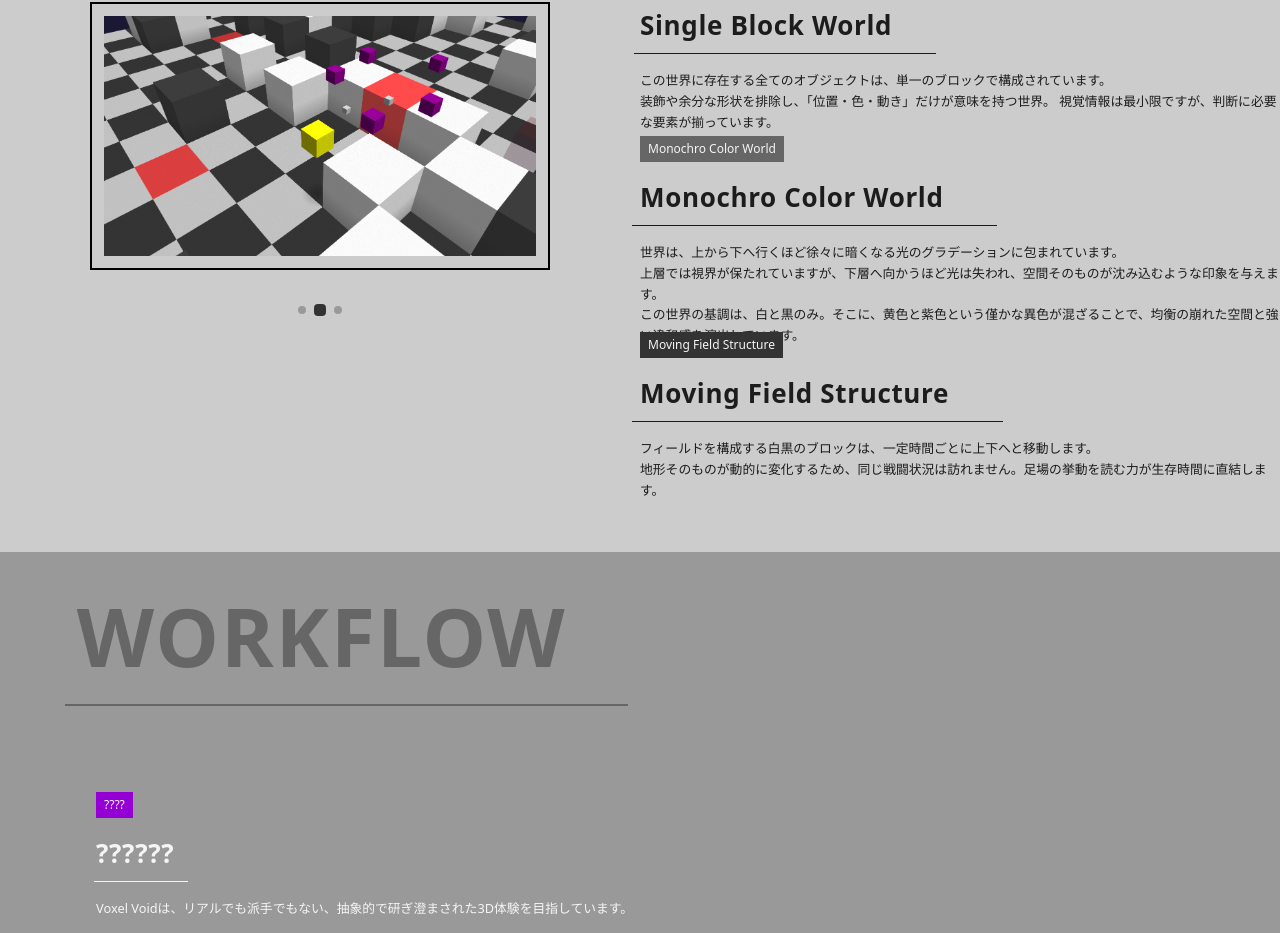
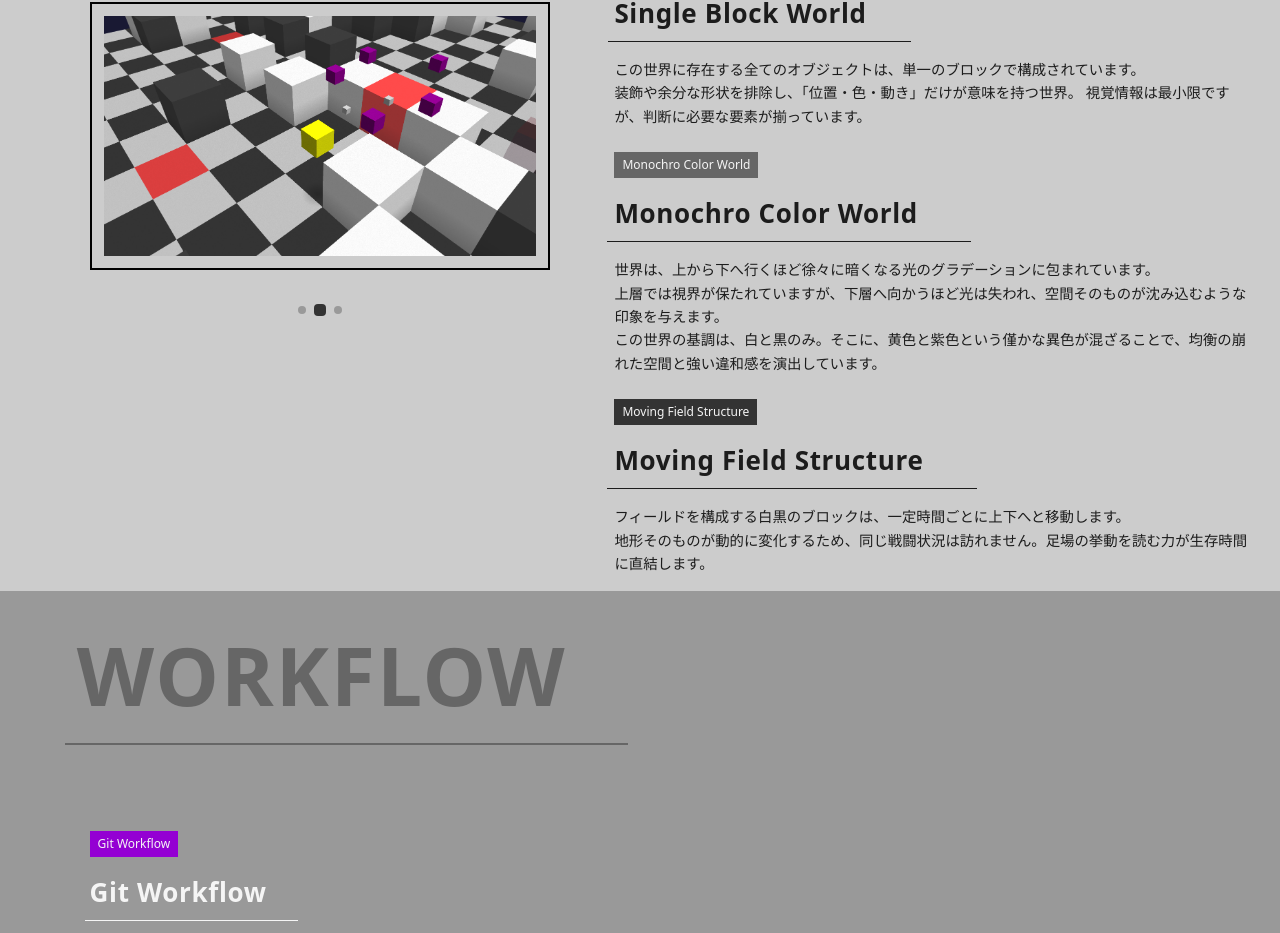
Before and after one commit to iwasi24k/web-repository, a React (Vite) app: page / in a window 1280 px wide. Shown: the part 1848-2781 px from the top of the page. Built offline with nearby package versions, Linux system fonts and the light colour scheme.

Commit message:
Workflowセクションの中身を実装

```diff
--- a/src/components/sections/HomeSections.tsx
+++ b/src/components/sections/HomeSections.tsx
@@ -48,7 +48,7 @@ export const HOME_SECTIONS_DATA = [
     titleSize: "text-[5svh] md:text-[9dvh] lg:text-[10dvh]",
     bgColor: VOID_COLORS.GRAY_2,
     textColor: VOID_COLORS.GRAY_3,
-    sectionSize: CUSTOM_SIZE_CLASS_MAX,
+    sectionSize: CUSTOM_SIZE_CLASS,
     content: <Workflow />
   },
   {
--- a/src/components/sections/development/DeveloperComments.tsx
+++ b/src/components/sections/development/DeveloperComments.tsx
@@ -3,10 +3,9 @@ import TopicSection from "../../../layouts/TopicSection";
 
 const DeveloperComments = () => {
     return (
-      <div className="flex flex-col gap-[3svh] pb-[7svh] pt-[20svh] md:gap-0 md:pb-0">
+      <div className="flex flex-col gap-[5svh] pl-[7svw] pr-[7svw] pb-[7svh] pt-[20svh] md:gap-[10vh] md:pl-[7vw] md:pr-0 md:pt-[30vh] md:pb-0">
         <TopicSection
           align="left"
-          position="pl-[7svw] pr-[7svw] md:pl-0 md:pr-0 md:top-[30dvh] md:left-[7.5dvw]"
           label={{
             text: "Comments",
             textColor: VOID_COLORS.WHITE,
--- a/src/components/sections/development/GameEngineering.tsx
+++ b/src/components/sections/development/GameEngineering.tsx
@@ -3,10 +3,9 @@ import TopicSection from "../../../layouts/TopicSection";
 
 const GameEngineering = () => {
     return (
-      <div className="flex flex-col gap-[3svh] pb-[7svh] pt-[20svh] md:gap-0 md:pb-0">
+      <div className="flex flex-col gap-[5svh] pl-[7svw] pr-[7svw] pb-[7svh] pt-[20svh] md:gap-[10vh] md:pl-[7vw] md:pr-0 md:pt-[30vh] md:pb-0">
         <TopicSection
           align="left"
-          position="pl-[7svw] pr-[7svw] md:pl-0 md:pr-0 md:top-[30dvh] md:left-[7.5dvw]"
           label={{
             text: "????",
             textColor: VOID_COLORS.WHITE,
--- a/src/components/sections/development/WebEngineering.tsx
+++ b/src/components/sections/development/WebEngineering.tsx
@@ -3,10 +3,9 @@ import TopicSection from "../../../layouts/TopicSection";
 
 const WebEngineering = () => {
     return (
-      <div className="flex flex-col gap-[3svh] pb-[7svh] pt-[20svh] md:gap-0 md:pb-0">
+      <div className="flex flex-col gap-[5svh] pl-[7svw] pr-[7svw] pb-[7svh] pt-[20svh] md:gap-[10vh] md:pl-[7vw] md:pr-0 md:pt-[30vh] md:pb-0">
         <TopicSection
           align="left"
-          position="pl-[7svw] pr-[7svw] md:pl-0 md:pr-0 md:top-[30dvh] md:left-[7.5dvw]"
           label={{
             text: "????",
             textColor: VOID_COLORS.WHITE,
--- a/src/components/sections/development/Workflow.tsx
+++ b/src/components/sections/development/Workflow.tsx
@@ -1,35 +1,42 @@
 import { VOID_COLORS } from "../../../design/colors";
 import TopicSection from "../../../layouts/TopicSection";
+// import TransitionButton from "../../ui/TransitionButton";
+import gitImage from "../../../assets/gitFlow2.svg";
 
 const Workflow = () => {
     return (
-      <div className="flex flex-col gap-[3svh] pb-[7svh] pt-[20svh] md:gap-0 md:pb-0">
+      <div className="flex flex-col gap-[5svh] pl-[7svw] pr-[7svw] pb-[7svh] pt-[20svh] md:gap-[10vh] md:pl-[7vw] md:pr-0 md:pt-[30vh] md:pb-0">
         <TopicSection
           align="left"
-          position="pl-[7svw] pr-[7svw] md:pl-0 md:pr-0 md:top-[30dvh] md:left-[7.5dvw]"
           label={{
-            text: "????",
+            text: "Git Workflow",
             textColor: VOID_COLORS.WHITE,
             blockColor: VOID_COLORS.PURPLE,
           }}
           title={{
-            text: "??????",
+            text: "Git Workflow",
             textColor: VOID_COLORS.WHITE,
             textSize: "text-[3svh] md:text-[3.25dvh]",
           }}
           descriptionColor={VOID_COLORS.WHITE}
           description={
             <>
-              <p className="mb-4">
-                Voxel Voidは、リアルでも派手でもない、抽象的で研ぎ澄まされた3D体験を目指しています。<br />
-              </p>
-              <p className="-mt-1">
-                「単一ブロックのVoxel感×白黒Voidの静寂×変動する足場」が三位一体となり、他にない"ミニマルで緊張感のある立体空間"が特徴です。<br />
-                シンプルでありながら奥行のある世界観とそれを支える独自構造を大切に制作しておりますので、ぜひその空気感を楽しんでいただければ幸いです。
+              <p className="-mb-4">
+                疑似チーム開発：個人開発で、Git/GitHubを用いて「PC A（デスクトップPC）」と「PC B（ノートPC）」を使い分け、複数人による共同開発を再現。<br />
+                ブランチ戦略： feature/ブランチでの機能開発、developへのマージ、mainでのリリース管理を徹底。<br />
+                CI/CD： GitHub Actionsを活用。プルリクエスト時に自動コードレビューやビルドチェックが走る仕組みを構築。<br />
               </p>
             </>
           }
         />
+        <img className="md:ml-[8vw] md:-mt-[3svh] md:mb-[6svh] w-150 md:w-180" src={gitImage} alt="Gitフロー図" />
+        {/* <TransitionButton
+          text="詳細ページへ →"
+          href="/about"
+          textColor={VOID_COLORS.WHITE}
+          hoverTextColor={VOID_COLORS.WHITE}
+          className="ml-[55vw] mb:ml-[80vw] mt-8 md:mt-0 md:mb-[7vh]"
+        /> */}
       </div>
     );
 };
--- a/src/components/sections/game/GameFeatures.tsx
+++ b/src/components/sections/game/GameFeatures.tsx
@@ -14,14 +14,11 @@ const voxelImages = [
 
 const GameFeatures = () => {
   return (
-    <div className="flex flex-col gap-[3svh] pb-[7svh] pt-[20svh] pl-[7svw] pr-[7svw] md:gap-0 md:pb-0 md:pl-0 md:pr-[2vw]">
+    <div className="flex flex-col gap-[3svh] pl-[7svw] pr-[7svw] pb-[7svh] pt-[20svh] md:gap-[1vh] md:pl-[48vw] md:pr-[2vw] md:pt-[25vh] md:pb-0">
+
       {/* TopicSection: Voxel */}
       <TopicSection
       align="left"
-      position="
-        md:top-[26.5dvh]
-        md:left-[50vw]
-      "
       label={{
           text: "Single Block World",
           textColor: VOID_COLORS.WHITE,
@@ -47,10 +44,6 @@ const GameFeatures = () => {
       {/* TopicSection: Void */}
       <TopicSection
       align="left"
-      position="
-        md:top-[48dvh]
-        md:left-[50vw]
-      "
       label={{
           text: "Monochro Color World",
           textColor: VOID_COLORS.WHITE,
@@ -75,10 +68,6 @@ const GameFeatures = () => {
       {/* TopicSection: Field */}
       <TopicSection
       align="left"
-      position="
-        md:top-[72.5dvh]
-        md:left-[50vw]
-      "
       label={{
           text: "Moving Field Structure",
           textColor: VOID_COLORS.WHITE,
--- /dev/null
+++ b/src/components/ui/TransitionButton.tsx
@@ -0,0 +1,93 @@
+type TransitionButtonProps = {
+  text: string;
+  href: string;
+  textSize?: string;
+
+  textColor?: string;
+  hoverTextColor?: string;
+  bgColor?: string;
+  hoverBgColor?: string;
+  borderColor?: string;
+
+  className?: string;
+};
+
+export default function TransitionButton({
+  text,
+  href,
+  textSize = "text-xs md:text-[1.75svh]",
+  textColor = "black",
+  hoverTextColor = "white",
+  bgColor = "transparent",
+  hoverBgColor = "black",
+  borderColor,
+  className = "",
+}: TransitionButtonProps) {
+  return (
+    <a
+      href={href}
+      className={`
+        relative
+        inline-flex
+        items-center
+        justify-center
+        w-fit
+        min-w-fit
+        whitespace-nowrap
+        px-8 py-3
+        font-normal
+        box-border
+        overflow-hidden
+        group
+        active:scale-95
+
+        ${textSize}
+        ${borderColor ? "border-[1.5px] md:border-[0.25svh]" : ""}
+        ${className}
+      `}
+      style={{
+        color: textColor,
+        backgroundColor: bgColor,
+        borderColor: borderColor,
+        "--h-bg": hoverBgColor,
+        "--h-text": hoverTextColor,
+      } as React.CSSProperties}
+    >
+      {/* 1. 中心から広がる四角形（■）レイヤー */}
+      <span
+        className="
+          absolute
+          inset-0
+          m-auto
+          w-full
+          h-full
+          scale-0
+          group-hover:scale-100
+          transition-transform
+          ease-out
+          duration-200
+          group-hover:duration-300
+          -z-10
+        "
+        style={{ backgroundColor: "var(--h-bg)" }}
+      />
+
+      {/* 2. テキストレイヤー */}
+      <span
+        className="
+          relative
+          z-10
+          transition-colors
+          ease-out
+          /* 戻る時の速度 */
+          duration-200
+          /* ホバー時の速度 */
+          group-hover:duration-300
+          group-hover:text-(--h-text)
+        "
+      >
+        {text}
+      </span>
+    </a>
+  );
+}
--- a/src/layouts/TopicSection.tsx
+++ b/src/layouts/TopicSection.tsx
@@ -5,7 +5,7 @@ type Align = "left" | "center";
 
 type TopicSectionProps = {
   align?: Align;
-  position: string;
+  position?: string;
 
   // TextBlockProps for the label
   label?: TextBlockProps;
@@ -27,14 +27,14 @@ const TopicSection = ({
   title,
   descriptionColor = "#fff",
   description,
-  textSize = "text-[1.75svh] md:text-[1.6dvh]",
+  textSize = "text-[2svh] md:text-[1.8dvh]",
 }: TopicSectionProps) => {
   const isCenter = align === "center";
 
   return (
     <section
       className={`
-        md:absolute
+        ${position ? "md:absolute" : ""}
         flex flex-col gap-[2dvh]
          ${position}
          ${isCenter ? "items-center text-center -translate-x-1/2" : "items-start text-left"}
```
Also changed, not shown: src/assets/GitFlow.svg (added), src/assets/gitFlow2.svg (added).
